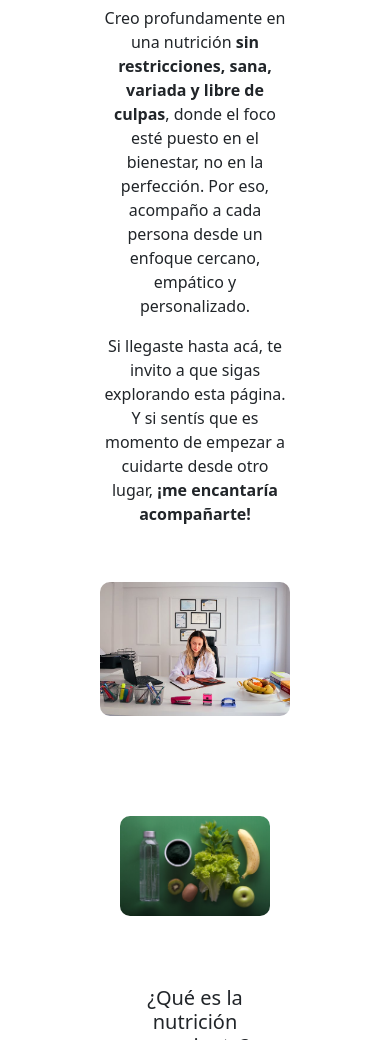
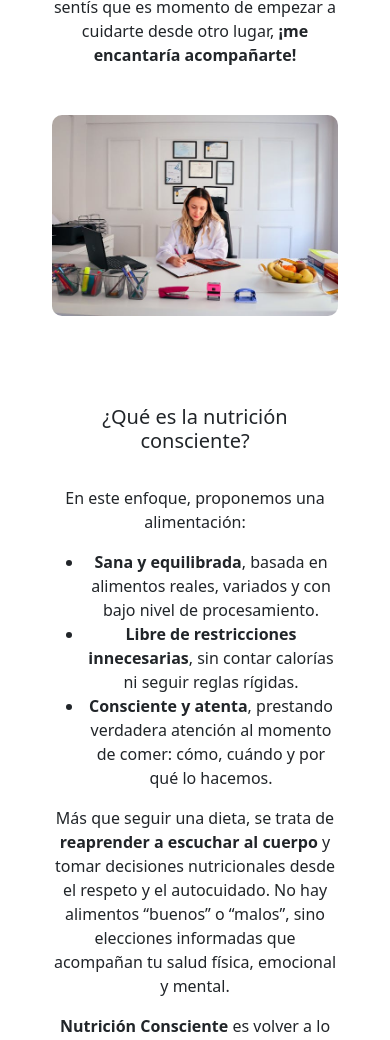
Before and after one commit to luanaag96/Proyecto-NutricionConsciente, a plain HTML site: page index.html in a window 390 px wide. Shown: the part 960-2000 px from the top of the page. Drawn offline with nearby package versions, Linux system fonts and the light colour scheme; a web font is replaced by a local one.

Commit message:
modificaciones de codigo y css

```diff
--- a/css/style.css
+++ b/css/style.css
@@ -14,6 +14,10 @@ header {
     top: 0;
 }
 
+header nav div a img {
+    width: 125px;
+}
+
 .hero {
     margin: 10px;
     padding: 10px;
@@ -28,33 +32,29 @@ header {
 }
 
 .hero section {
-    display: flex;
+    display: grid;
+    grid-template-columns: 1fr 1fr;
+    gap: 2rem;
     align-items: center;
-    justify-content: center;
-    gap: 40px;
-    padding: 40px 80px;
-    flex-wrap: wrap;
-    box-sizing: border-box;
+    max-width: 1200px;
+    margin: 0 auto;
+    padding: 2rem;
 }
 
 .hero section div {
-    flex: 1;
-    box-sizing: border-box;
     text-align: center;
 }
 
 .hero section div h2 {
-    font-size: 28px;
-    padding: 10px;
+    padding: 25px;
 }
 
 .hero section img {
-    max-width: 100%;
-    height: auto;
+    width: 100%;
     border-radius: 10px;
-    display: block;
-    margin: 0 auto;
+    object-fit: cover;
 }
+
 
 /*Css página antropometria*/
 
@@ -117,13 +117,14 @@ header {
 
 .contacto {
     text-align: center;
-    margin-bottom: 40px;
+    margin: 50px;
 }
 
 .contacto h1 {
     color:rgba(80, 80, 227, 0.888);
     font-size: 2rem;
     margin-bottom: 10px;
+    padding: 20px;
 }
 
 .contacto p {
@@ -174,7 +175,7 @@ header {
 }
 
 .formulario button {
-    background-color: rgba(80, 80, 227, 0.888);
+    background-color:black;
     color: white;
     border: none;
     padding: 12px;
@@ -185,7 +186,7 @@ header {
 }
 
 .formulario button:hover {
-    background-color: black;
+    background-color:  rgba(80, 80, 227, 0.888);
 }
 
 .ubicacion iframe {
@@ -336,9 +337,19 @@ footer a:hover img {
 
 @media (max-width: 778px) {
     .hero section {
-        flex-direction: column;
+    grid-template-columns: 1fr;
+    text-align: center;
+    }
+
+    .texto {
+        order: 1;
+    }
+
+    .imgresponsive {
+        order: 2;
     }
 }
+
 
 @media screen and (max-width: 526px) {
     .hero h1 {
--- a/index.html
+++ b/index.html
@@ -59,17 +59,12 @@
                     <p>Creo profundamente en una nutrición <strong>sin restricciones, sana, variada y libre de culpas</strong>, donde el foco esté puesto en el bienestar, no en la perfección. Por eso, acompaño a cada persona desde un enfoque cercano, empático y personalizado.</p>
 
                     <p>Si llegaste hasta acá, te invito a que sigas explorando esta página. Y si sentís que es momento de empezar a cuidarte desde otro lugar, <strong>¡me encantaría acompañarte!</strong></p>
-
                 </div>
-                <div>
-                    <img src="./img/nutri.jpg" alt="Yo">
-                </div>
+                <img src="./img/nutri.jpg" alt="Yo">
             </section>
             <section>
-                <div class="img hero">
-                    <img src="./img/alimentacionconsc.jpg" alt="alimentos">
-                </div>
-                <div>
+                <img src="./img/alimentacionconsc.jpg" alt="alimentos" class="imgresponsive">
+                <div class="texto">
                     <h2>¿Qué es la nutrición consciente?</h2>
                     <p>En este enfoque, proponemos una alimentación:</p>
                     <ul>
```
